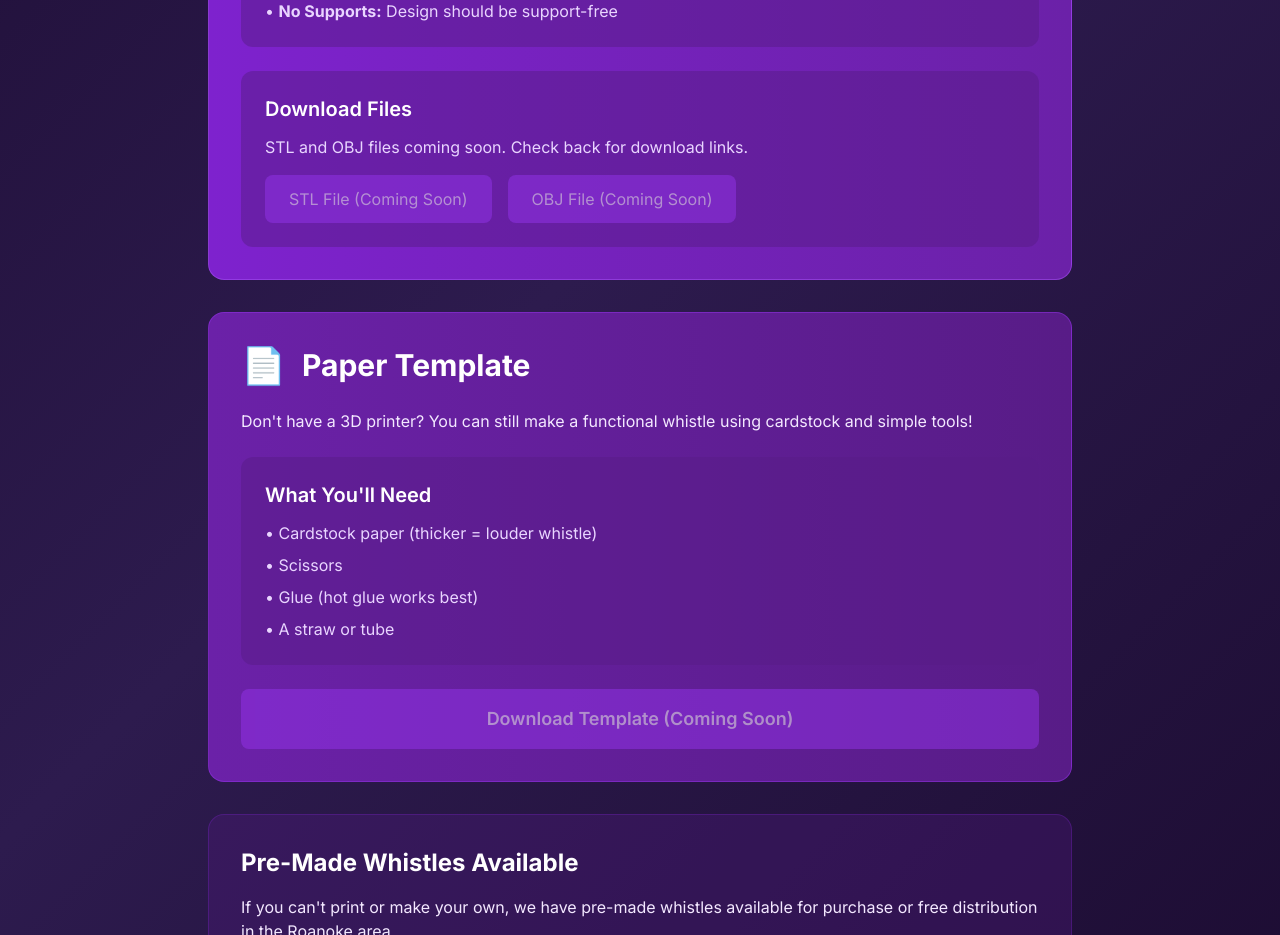
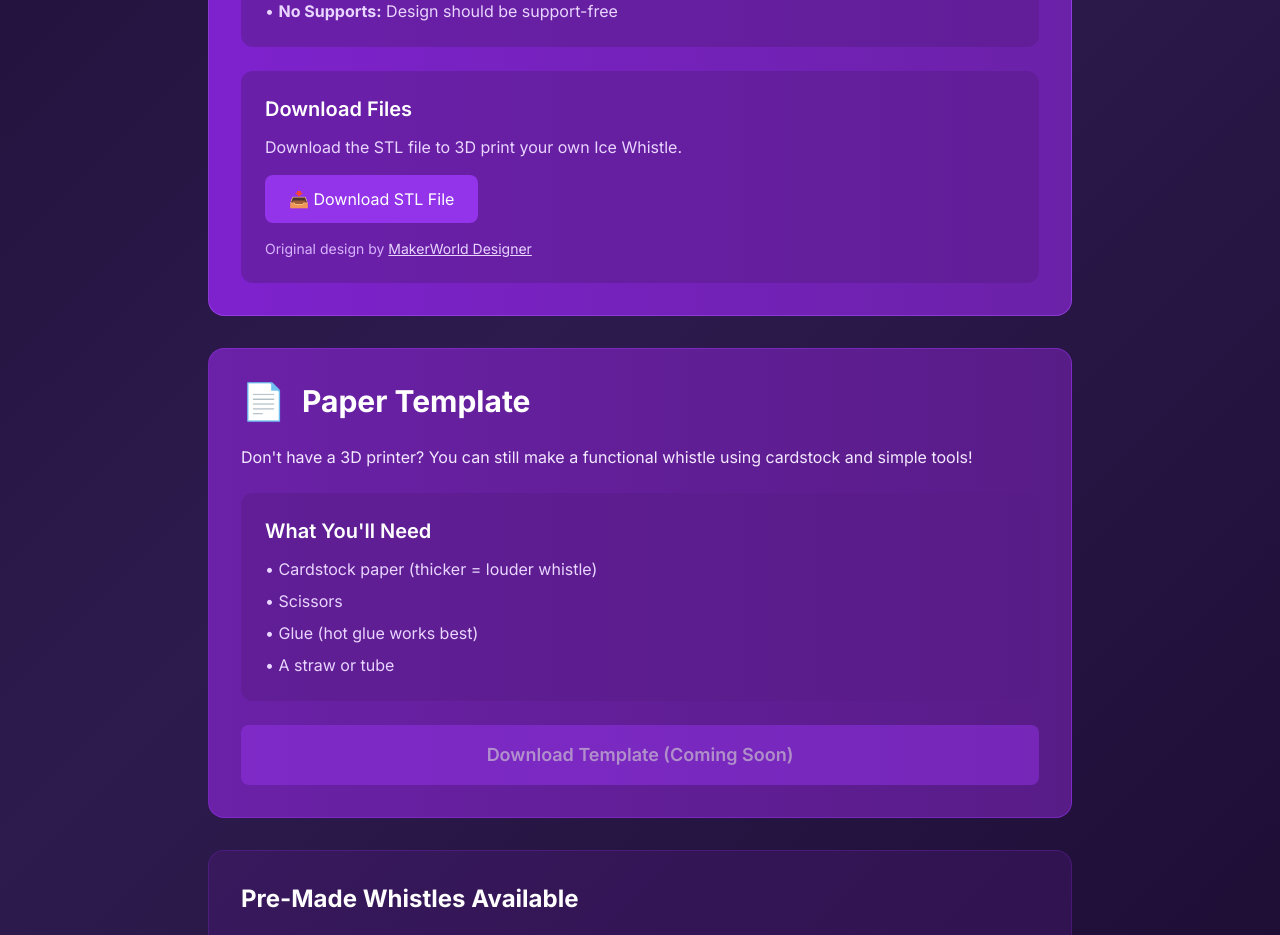
Before and after one commit to theAltaran/ice-whistle-roanoke, a Next.js app: page /download in a window 1280 px wide. Shown: the part 880-1815 px from the top of the page. Built offline with nearby package versions, Linux system fonts and the light colour scheme.

Commit message:
Add STL download link and original designer attribution

```diff
--- a/src/app/download/page.tsx
+++ b/src/app/download/page.tsx
@@ -44,22 +44,20 @@ export default function Download() {
           <div className="bg-primary-900/50 rounded-xl p-6">
             <h3 className="text-xl font-semibold text-white mb-3">Download Files</h3>
             <p className="text-primary-200 mb-4">
-              STL and OBJ files coming soon. Check back for download links.
+              Download the STL file to 3D print your own Ice Whistle.
             </p>
-            <div className="flex flex-wrap gap-4">
-              <button
-                className="px-6 py-3 bg-primary-600 hover:bg-primary-500 text-white rounded-lg transition-colors cursor-not-allowed opacity-50"
-                disabled
+            <div className="flex flex-col sm:flex-row gap-4">
+              <a
+                href="https://roanoke-ice-whistle.b-cdn.net/PentagonWhistleV2.stl"
+                download
+                className="inline-flex items-center justify-center px-6 py-3 bg-primary-600 hover:bg-primary-500 text-white rounded-lg transition-colors"
               >
-                STL File (Coming Soon)
-              </button>
-              <button
-                className="px-6 py-3 bg-primary-600 hover:bg-primary-500 text-white rounded-lg transition-colors cursor-not-allowed opacity-50"
-                disabled
-              >
-                OBJ File (Coming Soon)
-              </button>
+                📥 Download STL File
+              </a>
             </div>
+            <p className="text-primary-300 text-sm mt-4">
+              Original design by <a href="https://makerworld.com/en/models/1986369-ice-out-whistle-keychain-open-license-support-free?from=search#profileId-2438628" target="_blank" rel="noopener noreferrer" className="text-primary-200 underline hover:text-white">MakerWorld Designer</a>
+            </p>
           </div>
         </div>
       </div>
```
